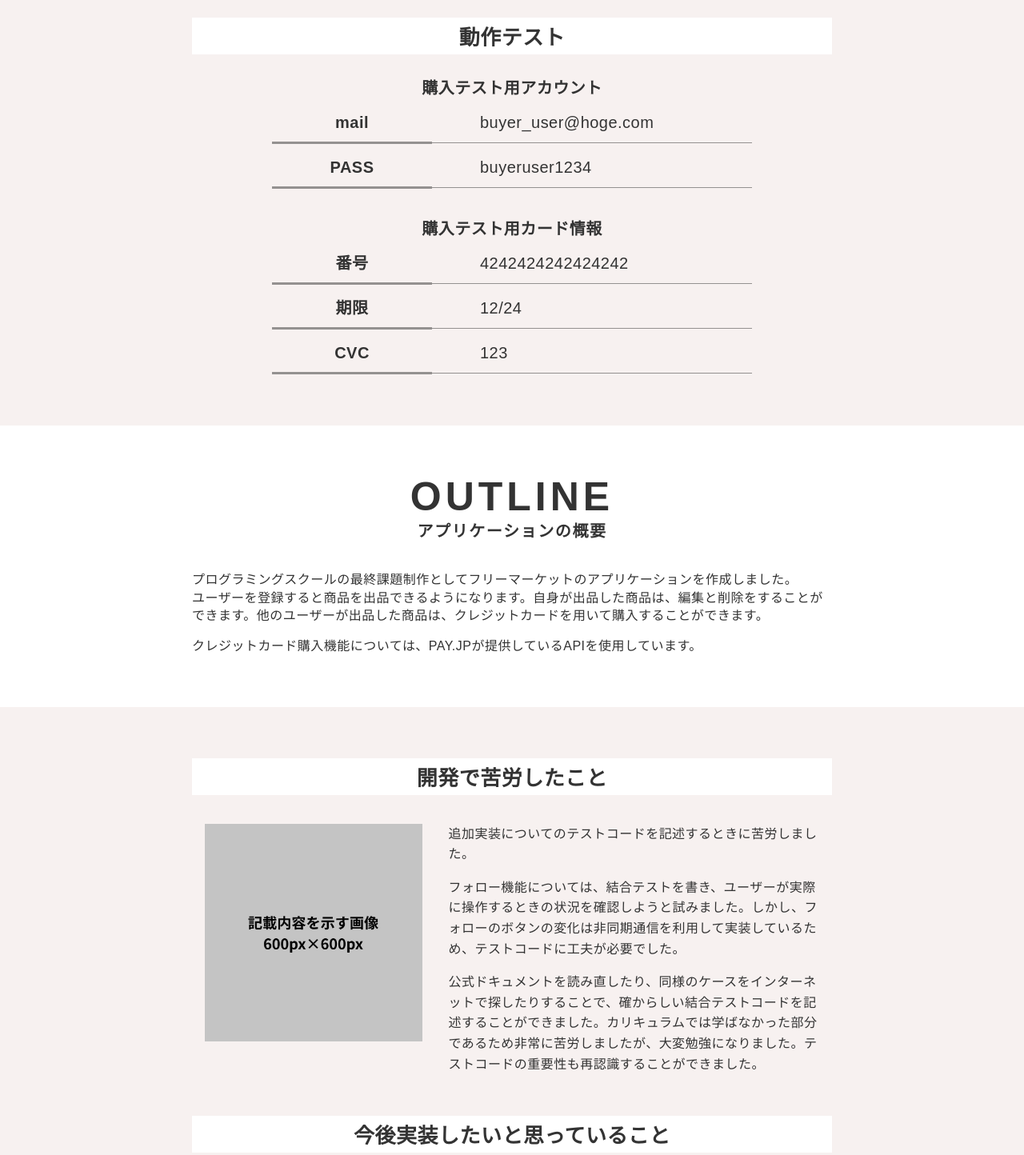
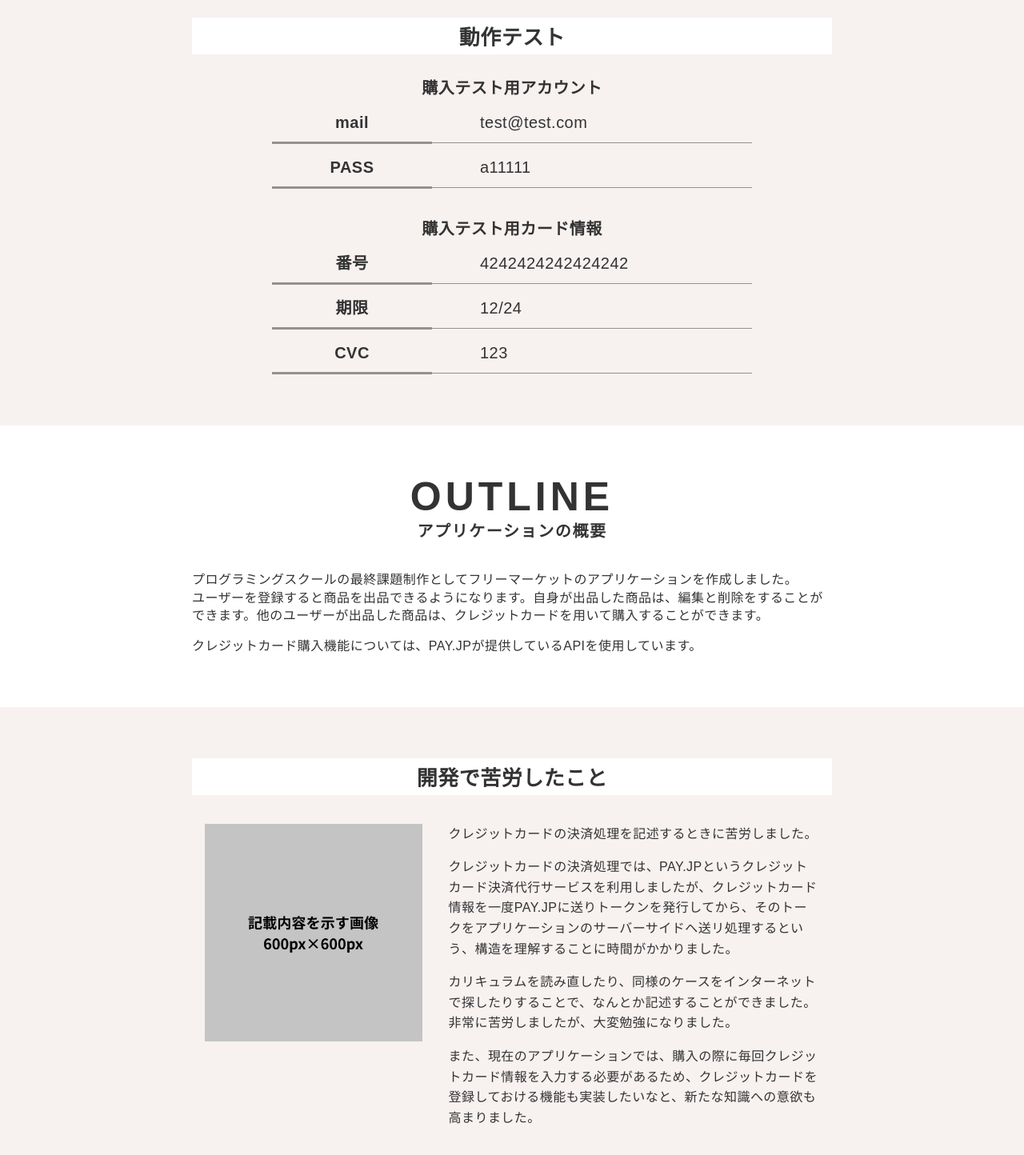
Before and after one commit to crow0808/portfolio-site, a plain HTML site: page works/01.html in a window 1280 px wide. Shown: the part 1200-2644 px from the top of the page at 80% size. Drawn offline with nearby package versions, Linux system fonts and the light colour scheme.

Commit message:
フリマページの文を修正

```diff
--- a/works/01.html
+++ b/works/01.html
@@ -43,7 +43,7 @@
           <div class="p-work-firstview__text-area">
             <h3 class="p-work-firstview__text-titile">開発環境</h3>
             <!-- 記載番号：3 -->
-            <p class="p-work-firstview__text">Ruby / Ruby on Rails / MySQL / GitHub / Heroku / Visual Studio Code / Trello</p>
+            <p class="p-work-firstview__text">Ruby / Ruby on Rails / JavaScript / MySQL / GitHub / AWS / Visual Studio Code / Notion</p>
             <!-- 記載番号：4 -->
             <p class="p-work-firstview__text-link"><a href="https://github.com/crow0808/furima-40115" target="_blank">https://github.com/crow0808/furima-40115</a></p>
           </div>
@@ -84,12 +84,12 @@
                 <tr>
                   <th>mail</th>
                   <!-- 記載番号：9 -->
-                  <td>buyer_user@hoge.com</td>
+                  <td>test@test.com</td>
                 </tr>
                 <tr>
                   <th>PASS</th>
                   <!-- 記載番号：10 -->
-                  <td>buyeruser1234</td>
+                  <td>a11111</td>
                 </tr>
               </table>
               <h4>購入テスト用カード情報</h4>
@@ -147,13 +147,16 @@
                 <!-- 記載番号：15 -->
                 <div class="p-work-about__item-block-text">
                   <p>
-                    追加実装についてのテストコードを記述するときに苦労しました。
+                    クレジットカードの決済処理を記述するときに苦労しました。
                   </p>
                   <p>
-                    フォロー機能については、結合テストを書き、ユーザーが実際に操作するときの状況を確認しようと試みました。しかし、フォローのボタンの変化は非同期通信を利用して実装しているため、テストコードに工夫が必要でした。
+                    クレジットカードの決済処理では、PAY.JPというクレジットカード決済代行サービスを利用しましたが、クレジットカード情報を一度PAY.JPに送りトークンを発行してから、そのトークをアプリケーションのサーバーサイドへ送リ処理するという、構造を理解することに時間がかかりました。
                   </p>
                   <p>
-                    公式ドキュメントを読み直したり、同様のケースをインターネットで探したりすることで、確からしい結合テストコードを記述することができました。カリキュラムでは学ばなかった部分であるため非常に苦労しましたが、大変勉強になりました。テストコードの重要性も再認識することができました。
+                    カリキュラムを読み直したり、同様のケースをインターネットで探したりすることで、なんとか記述することができました。非常に苦労しましたが、大変勉強になりました。
+                  </p>
+                  <p>
+                    また、現在のアプリケーションでは、購入の際に毎回クレジットカード情報を入力する必要があるため、クレジットカードを登録しておける機能も実装したいなと、新たな知識への意欲も高まりました。
                   </p>
                 </div>
               </div>
```
